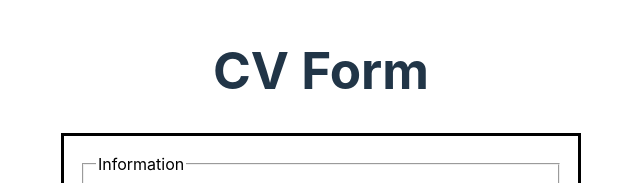
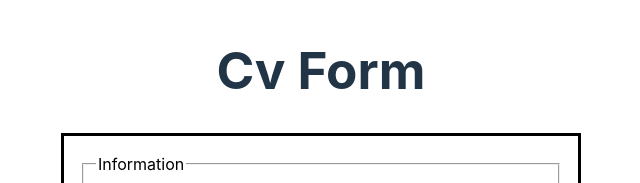
Before and after one commit to Crn0/cv-application, a React (Vite) app: page / in a window 1280 px wide. Shown: the top 183 px of the page, without its empty margins (319-959 px from the left). Built offline with nearby package versions, Linux system fonts and the light colour scheme.

Commit message:
Import header component

```diff
--- a/src/App.jsx
+++ b/src/App.jsx
@@ -1,6 +1,7 @@
 /* eslint-disable no-unused-vars */
 import { useState } from 'react'
 import * as Events from './component/Event-handlers';
+import Header from './component/Header';
 import Form from './component/Form';
 import Page from './component/Page-content';
 import './App.css'
@@ -50,9 +51,7 @@ function App() {
 
   return (
     <>
-      <div className="title">
-        <h1>CV Form</h1>
-      </div>
+      <Header title={'Cv Form'}/>
 
       <Form
         isOpen={isOpen}
```
